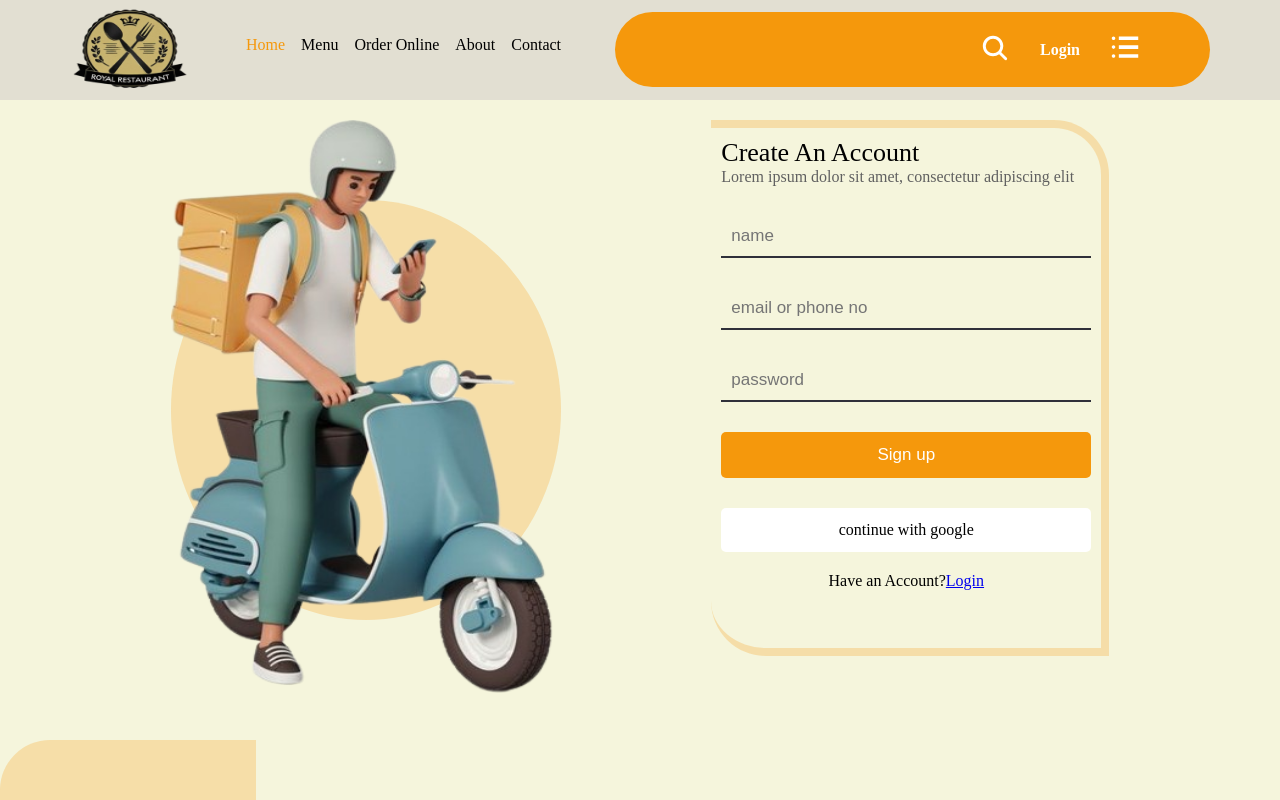
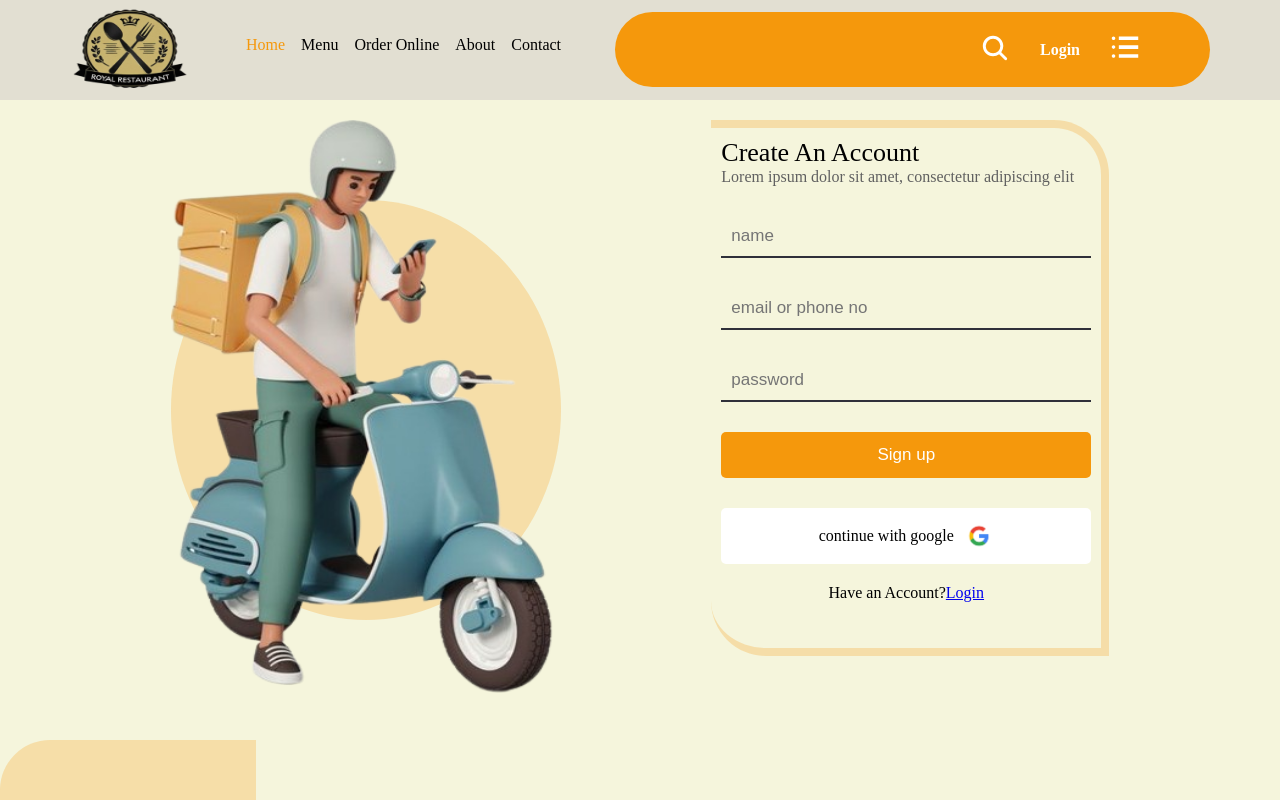
Before and after one commit to fseha-hagos/food-delivery, a React (Create React App) app: page / in a window 1280 px wide. Shown: the top 800 px of the page. Built offline with nearby package versions, Linux system fonts and the light colour scheme; a web font is replaced by a local one.

Commit message:
modifications

```diff
--- a/src/App.css
+++ b/src/App.css
@@ -7,10 +7,6 @@ body,
 html {
   max-width: 100%;
     overflow-x: hidden;
-}
-.App-logo {
-  height: 40vmin;
-  pointer-events: none;
 }
 
 @media (prefers-reduced-motion: no-preference) {
--- a/src/index.css
+++ b/src/index.css
@@ -12,5 +12,5 @@ body {
 code {
   font-family: source-code-pro, Menlo, Monaco, Consolas, 'Courier New',
     monospace;
-    font-family:'Abyssinica SIL';
+
 }
--- a/src/pages/SignUp.js
+++ b/src/pages/SignUp.js
@@ -36,7 +36,7 @@ function SignUp() {
                        <input type="number" name='password' placeholder={"password"} value={password} onChange={(e) => setPassword(e.target.value)} />
                    <input type="submit" name='submit' value={"Sign up"}/>
 
-               <div className='button btn-google'>continue with google</div>
+               <div className='button btn-google'>continue with google <img src={require('./assets/google-cb79f3df7e515bd98a4d666f38de5ec1.png')} alt='google' style={{width:"30px", height:"30px"}}/></div>
                </form>
                <div className='login'>Have an Account?<a href='/'>Login</a></div>
           </div>
--- a/src/pages/styles/home.css
+++ b/src/pages/styles/home.css
@@ -3,7 +3,7 @@
 .home-container {
     background-color: #F5F5DC;
     position: relative;
-    z-index: -2;
+    z-index: 1;
 }
 .background-box {
     display:inline;
@@ -15,7 +15,7 @@
     border: 10px solid rgba(245,152,12,0.25);
     border-radius: 35px;
     rotate: -20.50deg;
-    z-index: 1;
+    z-index: -1;
 }
 .bg-triangle{
     display:inline;
@@ -637,6 +637,10 @@
 .signup-container .btn-google{
     background-color: white;
     color: black;
+    display: flex;
+    align-items: center;
+    justify-content: center;
+    gap: 10px;
 }
 .signup-container .login{
     text-align: center;
```
Also changed, not shown: src/pages/assets/google-cb79f3df7e515bd98a4d666f38de5ec1.png (added).
